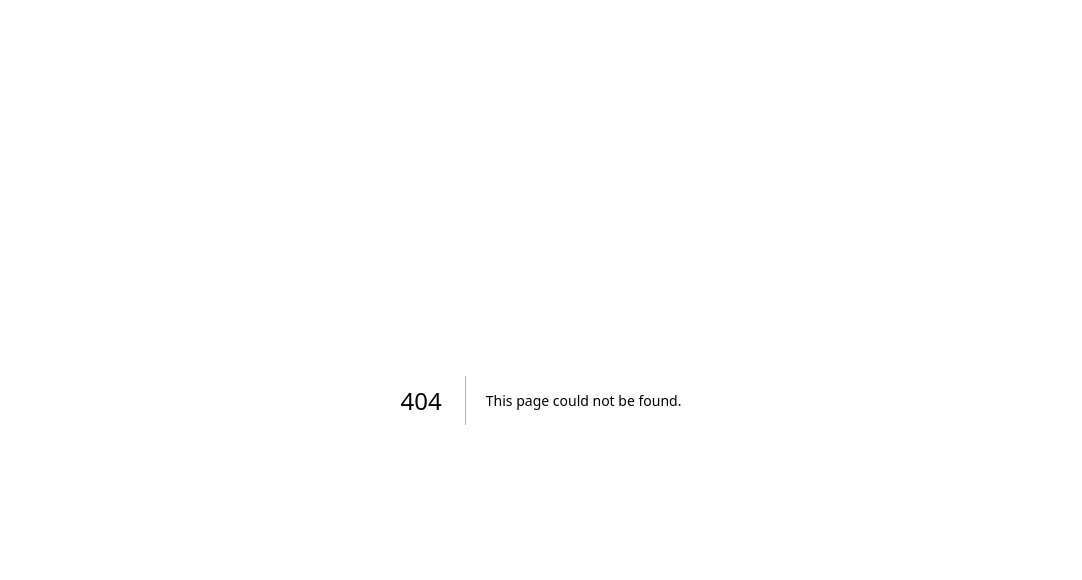
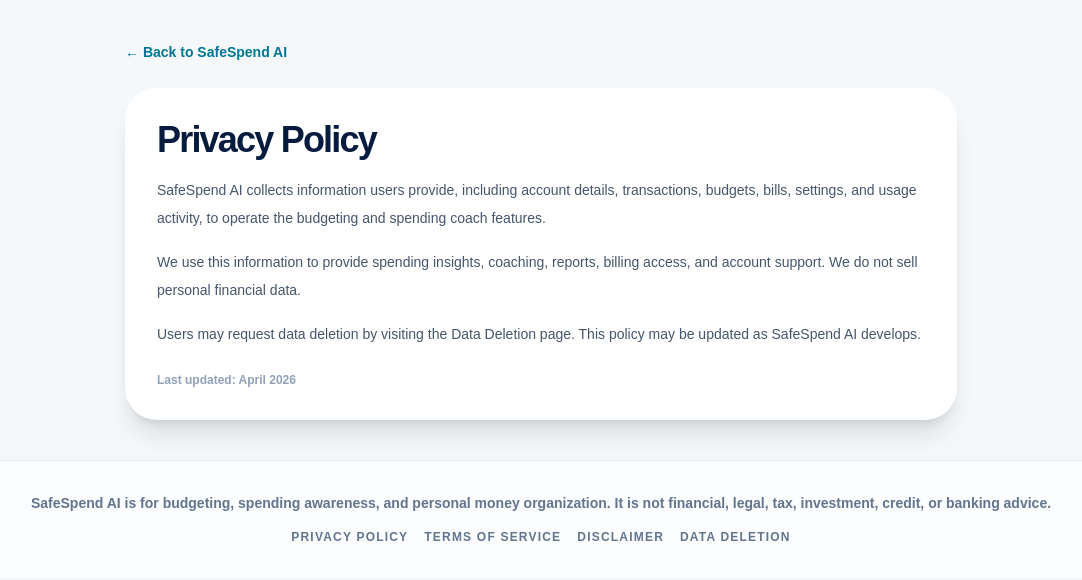
Before and after one commit to Lana84c/safespend-ai-app, a Next.js app: page /privacy in a window 1280 px wide. Before the commit this address had no page. Shown: the top 580 px of the page, without its empty margins (99-1181 px from the left). Built offline with nearby package versions, Linux system fonts and the light colour scheme.

Commit message:
Add legal pages and public footer links

```diff
--- /dev/null
+++ b/app/data-deletion/page.tsx
@@ -0,0 +1,47 @@
+import Link from "next/link";
+import LegalFooter from "@/components/LegalFooter";
+
+export default function DataDeletionPage() {
+  return (
+    <main className="min-h-screen bg-[#f4f8fb] text-[#061b3d]">
+      <section className="mx-auto max-w-4xl px-4 py-10 sm:px-6 lg:px-8">
+        <Link href="/" className="text-sm font-black text-cyan-700">
+          ← Back to SafeSpend AI
+        </Link>
+
+        <div className="mt-6 rounded-[2rem] bg-white p-8 shadow-xl">
+          <h1 className="text-4xl font-black tracking-[-0.05em]">
+            Data Deletion Request
+          </h1>
+
+          <p className="mt-4 text-sm leading-7 text-slate-600">
+            Users may request deletion of their SafeSpend AI account data,
+            including transaction records, budgets, bills, settings, and usage
+            history.
+          </p>
+
+          <p className="mt-4 text-sm leading-7 text-slate-600">
+            To request deletion, email us from the email address associated with
+            your SafeSpend AI account and include “Data Deletion Request” in the
+            subject line.
+          </p>
+
+          <div className="mt-6 rounded-2xl bg-slate-50 p-5">
+            <p className="text-sm font-black text-[#061b3d]">
+              Contact:
+            </p>
+            <p className="mt-1 text-sm font-bold text-slate-600">
+              support@safespend.ai
+            </p>
+          </div>
+
+          <p className="mt-6 text-xs font-bold text-slate-400">
+            Last updated: April 2026
+          </p>
+        </div>
+      </section>
+
+      <LegalFooter />
+    </main>
+  );
+}
--- /dev/null
+++ b/app/disclaimer/page.tsx
@@ -0,0 +1,42 @@
+import Link from "next/link";
+import LegalFooter from "@/components/LegalFooter";
+
+export default function DisclaimerPage() {
+  return (
+    <main className="min-h-screen bg-[#f4f8fb] text-[#061b3d]">
+      <section className="mx-auto max-w-4xl px-4 py-10 sm:px-6 lg:px-8">
+        <Link href="/" className="text-sm font-black text-cyan-700">
+          ← Back to SafeSpend AI
+        </Link>
+
+        <div className="mt-6 rounded-[2rem] bg-white p-8 shadow-xl">
+          <h1 className="text-4xl font-black tracking-[-0.05em]">
+            Disclaimer
+          </h1>
+
+          <p className="mt-4 text-sm leading-7 text-slate-600">
+            SafeSpend AI is designed for budgeting, spending awareness, and
+            personal money organization.
+          </p>
+
+          <p className="mt-4 text-sm leading-7 text-slate-600">
+            SafeSpend AI is not a bank, financial advisor, credit counselor,
+            accountant, tax advisor, attorney, or investment advisor.
+          </p>
+
+          <p className="mt-4 text-sm leading-7 text-slate-600">
+            Any coaching, reports, insights, or recommendations are informational
+            only. Users should make financial decisions based on their own
+            judgment and consult qualified professionals when needed.
+          </p>
+
+          <p className="mt-6 text-xs font-bold text-slate-400">
+            Last updated: April 2026
+          </p>
+        </div>
+      </section>
+
+      <LegalFooter />
+    </main>
+  );
+}
--- a/app/page.tsx
+++ b/app/page.tsx
@@ -1,5 +1,6 @@
 import Image from "next/image";
 import Link from "next/link";
+import LegalFooter from "@/components/LegalFooter";
 
 const features = [
   {
@@ -271,13 +272,7 @@
         </div>
       </section>
 
-      <footer className="border-t border-slate-200 bg-white/70 px-4 py-8 text-center text-sm font-bold text-slate-500 sm:px-6 lg:px-8">
-        <p>
-          SafeSpend AI is for budgeting, spending awareness, and personal money
-          organization. It is not financial, legal, tax, investment, credit, or
-          banking advice.
-        </p>
-      </footer>
+      <LegalFooter />
     </main>
   );
 }
--- /dev/null
+++ b/app/privacy/page.tsx
@@ -0,0 +1,43 @@
+import Link from "next/link";
+import LegalFooter from "@/components/LegalFooter";
+
+export default function PrivacyPage() {
+  return (
+    <main className="min-h-screen bg-[#f4f8fb] text-[#061b3d]">
+      <section className="mx-auto max-w-4xl px-4 py-10 sm:px-6 lg:px-8">
+        <Link href="/" className="text-sm font-black text-cyan-700">
+          ← Back to SafeSpend AI
+        </Link>
+
+        <div className="mt-6 rounded-[2rem] bg-white p-8 shadow-xl">
+          <h1 className="text-4xl font-black tracking-[-0.05em]">
+            Privacy Policy
+          </h1>
+
+          <p className="mt-4 text-sm leading-7 text-slate-600">
+            SafeSpend AI collects information users provide, including account
+            details, transactions, budgets, bills, settings, and usage activity,
+            to operate the budgeting and spending coach features.
+          </p>
+
+          <p className="mt-4 text-sm leading-7 text-slate-600">
+            We use this information to provide spending insights, coaching,
+            reports, billing access, and account support. We do not sell personal
+            financial data.
+          </p>
+
+          <p className="mt-4 text-sm leading-7 text-slate-600">
+            Users may request data deletion by visiting the Data Deletion page.
+            This policy may be updated as SafeSpend AI develops.
+          </p>
+
+          <p className="mt-6 text-xs font-bold text-slate-400">
+            Last updated: April 2026
+          </p>
+        </div>
+      </section>
+
+      <LegalFooter />
+    </main>
+  );
+}
--- /dev/null
+++ b/app/terms/page.tsx
@@ -0,0 +1,42 @@
+import Link from "next/link";
+import LegalFooter from "@/components/LegalFooter";
+
+export default function TermsPage() {
+  return (
+    <main className="min-h-screen bg-[#f4f8fb] text-[#061b3d]">
+      <section className="mx-auto max-w-4xl px-4 py-10 sm:px-6 lg:px-8">
+        <Link href="/" className="text-sm font-black text-cyan-700">
+          ← Back to SafeSpend AI
+        </Link>
+
+        <div className="mt-6 rounded-[2rem] bg-white p-8 shadow-xl">
+          <h1 className="text-4xl font-black tracking-[-0.05em]">
+            Terms of Service
+          </h1>
+
+          <p className="mt-4 text-sm leading-7 text-slate-600">
+            By using SafeSpend AI, users agree to use the platform for personal
+            budgeting, spending awareness, and organization purposes only.
+          </p>
+
+          <p className="mt-4 text-sm leading-7 text-slate-600">
+            SafeSpend AI does not provide financial, legal, tax, investment,
+            credit, banking, or accounting advice. Users remain responsible for
+            their own financial decisions.
+          </p>
+
+          <p className="mt-4 text-sm leading-7 text-slate-600">
+            Subscription features may vary by plan. We may update, modify, or
+            discontinue features as the product develops.
+          </p>
+
+          <p className="mt-6 text-xs font-bold text-slate-400">
+            Last updated: April 2026
+          </p>
+        </div>
+      </section>
+
+      <LegalFooter />
+    </main>
+  );
+}
--- /dev/null
+++ b/components/LegalFooter.tsx
@@ -0,0 +1,30 @@
+import Link from "next/link";
+
+export default function LegalFooter() {
+  return (
+    <footer className="border-t border-slate-200 bg-white/70 px-4 py-8 text-center text-sm font-bold text-slate-500 sm:px-6 lg:px-8">
+      <div className="mx-auto flex max-w-7xl flex-col items-center gap-4">
+        <p>
+          SafeSpend AI is for budgeting, spending awareness, and personal money
+          organization. It is not financial, legal, tax, investment, credit, or
+          banking advice.
+        </p>
+
+        <div className="flex flex-wrap justify-center gap-4 text-xs font-black uppercase tracking-widest">
+          <Link href="/privacy" className="hover:text-[#061b3d]">
+            Privacy Policy
+          </Link>
+          <Link href="/terms" className="hover:text-[#061b3d]">
+            Terms of Service
+          </Link>
+          <Link href="/disclaimer" className="hover:text-[#061b3d]">
+            Disclaimer
+          </Link>
+          <Link href="/data-deletion" className="hover:text-[#061b3d]">
+            Data Deletion
+          </Link>
+        </div>
+      </div>
+    </footer>
+  );
+}
```
